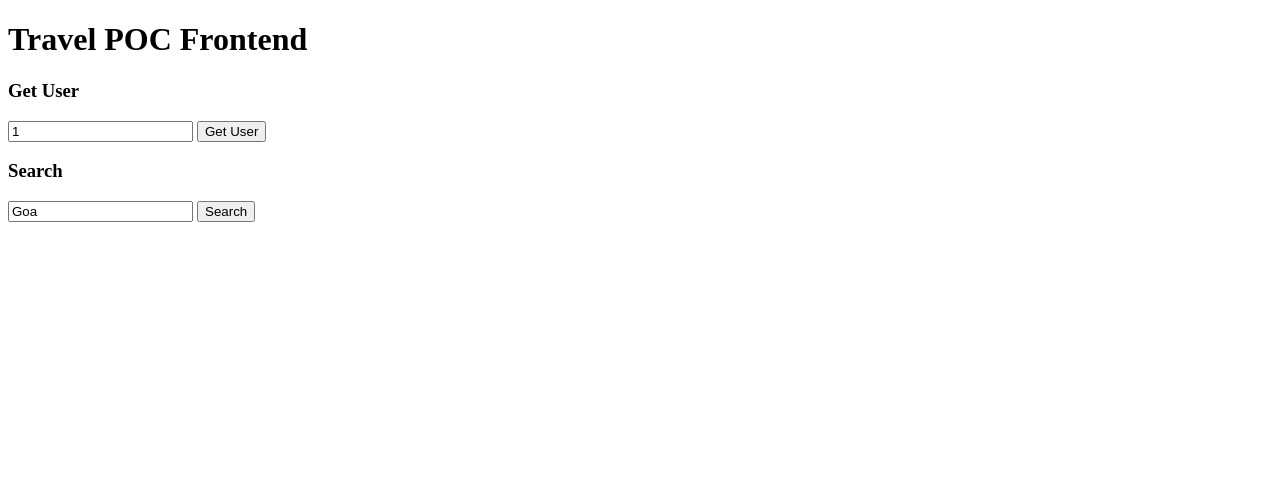
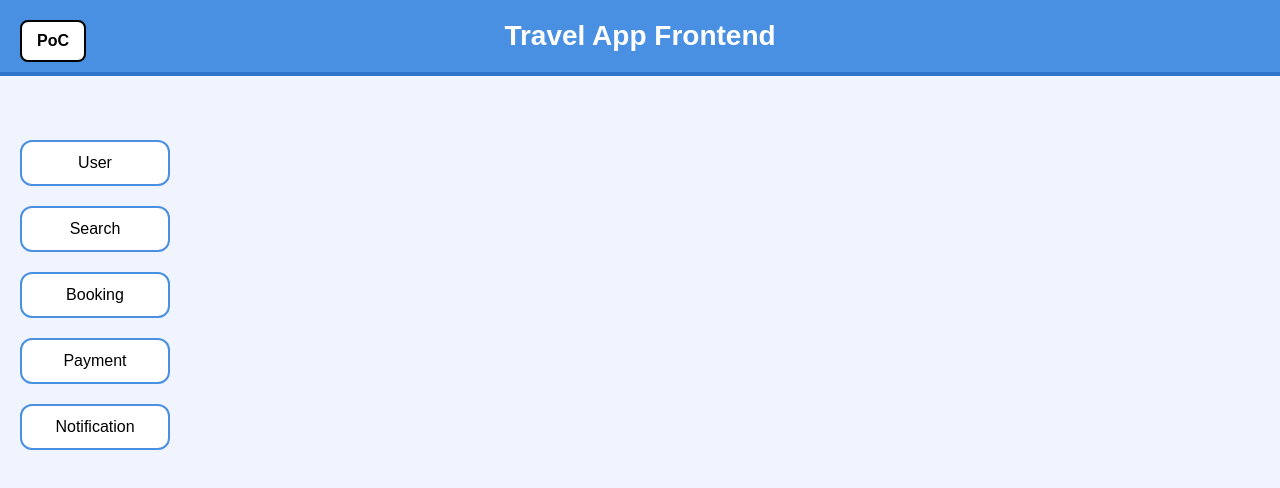
Before and after one commit to lawrence15may/simple-travel-app, a website: page frontend-service/index.html in a window 1280 px wide. Drawn offline with Linux system fonts and the light colour scheme.

Commit message:
Updated frontend landing page and fetch first 5 rows

```diff
--- a/frontend-service/index.html
+++ b/frontend-service/index.html
@@ -1,43 +1,155 @@
-<!doctype html>
+<!DOCTYPE html>
 <html>
 <head>
-  <meta charset="utf-8"/>
-  <title>Travel POC</title>
+<meta charset="utf-8"/>
+<title>Travel App Frontend</title>
+
+<style>
+body {
+    margin: 0;
+    padding: 0;
+    background: #f0f4ff;
+    font-family: Arial, sans-serif;
+}
+
+/* Header */
+.header {
+    text-align: center;
+    background: #4A90E2;
+    color: white;
+    padding: 20px;
+    font-size: 28px;
+    font-weight: bold;
+    border-bottom: 4px solid #2f75c9;
+}
+
+/* PoC Icon */
+.poc-box {
+    position: absolute;
+    left: 20px;
+    top: 20px;
+    padding: 10px 15px;
+    border: 2px solid black;
+    border-radius: 8px;
+    background: white;
+    font-weight: bold;
+}
+
+/* Sidebar */
+.sidebar {
+    position: fixed;
+    top: 130px;
+    left: 20px;
+    width: 150px;
+}
+
+.sidebar button {
+    width: 100%;
+    padding: 12px;
+    margin: 10px 0;
+    border-radius: 12px;
+    border: 2px solid #4a90e2;
+    background: white;
+    cursor: pointer;
+    font-size: 16px;
+}
+
+.sidebar button:hover {
+    background: #4a90e2;
+    color: white;
+}
+
+/* Main content */
+#content-area {
+    margin-left: 260px;
+    margin-top: 60px;
+}
+
+/* User panel */
+.user-box {
+    width: 75%;
+    height: 320px;
+    background: white;
+    border: 2px solid #4a90e2;
+    border-radius: 12px;
+    padding: 20px;
+    font-size: 18px;
+}
+
+/* Bottom buttons */
+.bottom-buttons {
+    margin-top: 30px;
+}
+
+.bottom-buttons button {
+    padding: 12px 22px;
+    margin-right: 25px;
+    background: white;
+    border: 2px solid #4a90e2;
+    border-radius: 10px;
+    cursor: pointer;
+    font-size: 16px;
+}
+
+.bottom-buttons button:hover {
+    background: #4a90e2;
+    color: white;
+}
+</style>
 </head>
+
 <body>
-  <h1>Travel POC Frontend</h1>
-  <div>
-    <h3>Get User</h3>
-    <input id="uid" placeholder="user id" value="1"/>
-    <button onclick="getUser()">Get User</button>
-    <pre id="userout"></pre>
-  </div>
 
-  <div>
-    <h3>Search</h3>
-    <input id="loc" placeholder="location" value="Goa"/>
-    <button onclick="search()">Search</button>
-    <pre id="searchout"></pre>
-  </div>
+<div class="poc-box">PoC</div>
+<div class="header">Travel App Frontend</div>
+
+<div class="sidebar">
+    <button onclick="loadUserPage()">User</button>
+    <button>Search</button>
+    <button>Booking</button>
+    <button>Payment</button>
+    <button>Notification</button>
+</div>
+
+<div id="content-area">
+    <!-- Initially empty -->
+</div>
 
 <script>
 const API = window.API_URL || "http://localhost:8080/api";
 
-function getUser(){
-  const id = document.getElementById('uid').value;
-  fetch(API + '/users/' + id)
-    .then(r=>r.json())
-    .then(j => { document.getElementById('userout').innerText = JSON.stringify(j, null, 2); })
-    .catch(err => { document.getElementById('userout').innerText = err; });
+/* Load User Page */
+function loadUserPage() {
+    document.getElementById("content-area").innerHTML = `
+        <div class="user-box" id="user-panel">
+            Fetching the first 5 users details from Database...
+        </div>
+
+        <div class="bottom-buttons">
+            <button onclick="searchUser()">Search Button</button>
+            <button onclick="addUser()">Add Button</button>
+            <button onclick="deleteUsers()">Delete Users Button</button>
+        </div>
+    `;
+
+    fetch(API + "/users/first5")
+        .then(r => r.json())
+        .then(data => {
+            document.getElementById("user-panel").innerHTML =
+                "<pre>" + JSON.stringify(data, null, 2) + "</pre>";
+        })
+        .catch(() => {
+            document.getElementById("user-panel").innerHTML =
+                "Error fetching data.";
+        });
 }
 
-function search(){
-  const loc = document.getElementById('loc').value;
-  fetch(API + '/search?location=' + encodeURIComponent(loc))
-    .then(r=>r.json())
-    .then(j => { document.getElementById('searchout').innerText = JSON.stringify(j, null, 2); })
-    .catch(err => { document.getElementById('searchout').innerText = err; });
-}
+/* Empty placeholders for future functions */
+function searchUser() { alert("Search Function pending..."); }
+function addUser() { alert("Add Function pending..."); }
+function deleteUsers() { alert("Delete Function pending..."); }
+
 </script>
+
 </body>
 </html>
```
